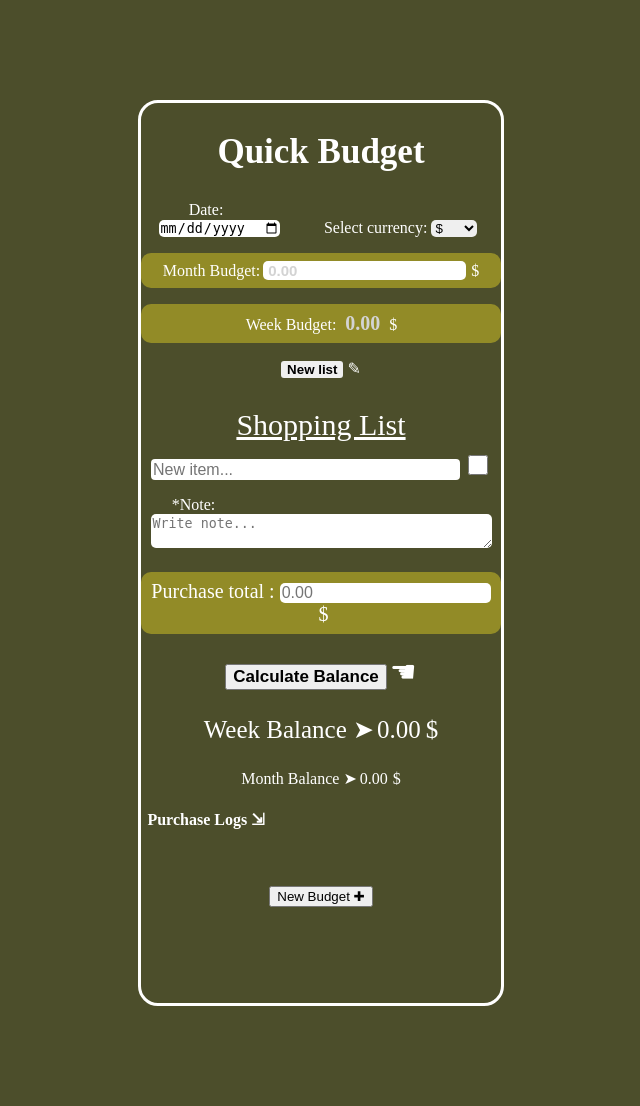
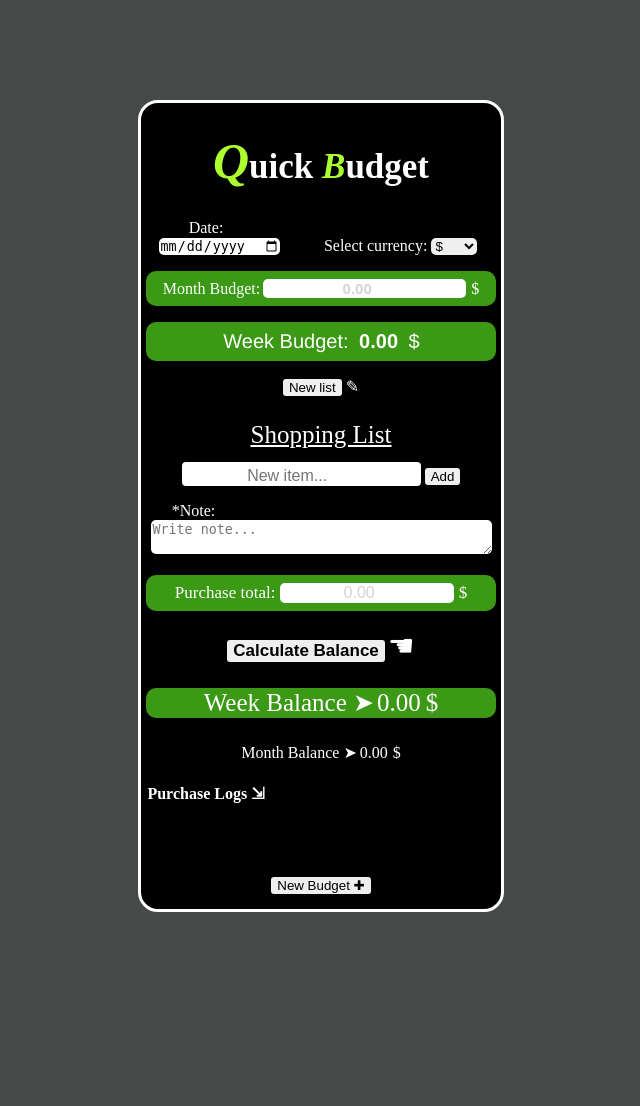
Before and after one commit to Dixy-05/projectQB, a PHP site: page / in a window 1280 px wide. Shown: the whole page, without its empty margins (319-959 px from the left). After the commit the page ends 912 px from the top, so only its background shows below. Run offline with PHP 8.4, Linux system fonts and the light colour scheme.

Commit message:
application almost ready

```diff
--- a/quickBudget.css
+++ b/quickBudget.css
@@ -1,16 +1,17 @@
 body {
-  background-color: rgb(76, 78, 43);
+  background-color: rgb(69, 73, 71);
   color: white;
   text-align: center;
 }
 #box {
-  height: 900px;
   width: 360px;
   margin: 100px auto;
   border-radius: 20px;
   border-style: solid;
   -webkit-border-radius: 20px;
   -moz-border-radius: 20px;
+  background-color: black;
+  padding-bottom: 15px;
 }
 /*User input section and box modification */
 #sec1 {
@@ -31,6 +32,8 @@ body {
 
 #wbudget {
   padding-left: 1px;
+  font-family: 'Franklin Gothic Medium', 'Arial Narrow', Arial, sans-serif;
+  font-size: 20px;
 }
 #selectCurrency {
   margin-right: 6px;
@@ -39,7 +42,7 @@ body {
   margin-left: 5px;
   font-weight: bold;
   font-size: 20px;
-  color: lightgray;
+  color: white;
 }
 .currency {
   margin-left: 5px;
@@ -50,29 +53,33 @@ body {
 }
 #amount {
   font-size: 15px;
+  text-align: center;
 }
 #amount::placeholder {
   color: lightgray;
   font-weight: bold;
   padding: 3px;
+  text-align: center;
 }
 .roundBox {
-  background-color: rgb(146, 139, 39);
+  background-color: rgb(59, 153, 22);
   border-radius: 10px;
   padding: 8px;
+  margin-left: 5px;
+  margin-right: 5px;
 }
 /* Shopping list section*/
-#slist {
-  font-size: 30px;
-  text-decoration: underline;
-  font-family: 'Brush Script MT';
-  margin-bottom: 0px;
-}
-#nlist {
+#nlistButton {
   margin-top: 0px;
   border-radius: 3px;
   border-width: 0px;
   font-weight: bold;
+}
+#slist {
+  font-size: 25px;
+  text-decoration: underline;
+  font-family: serif;
+  margin-bottom: 10px;
 }
 #newItem {
   margin-top: 10px;
@@ -80,15 +87,13 @@ body {
 #userInput {
   border-radius: 4px;
   border-width: 0px;
-  padding-right: 100px;
+  padding-right: 30px;
   font-size: 16px;
   margin-top: 3px;
-  padding-top: 2px;
+  padding-top: 5px;
+  text-align: center;
 }
-#checkBox {
-  height: 20px;
-  width: 20px;
-}
+
 #noteInput {
   border-radius: 5px;
   border-width: 0px;
@@ -96,15 +101,23 @@ body {
 #note {
   margin-bottom: 0px;
   margin-right: 255px;
+  height: auto;
 }
 #pTotal {
-  font-size: 20px;
+  font-size: 17px;
 }
 #purchasein {
+  text-align: center;
   border-radius: 5px;
   border-width: 0px;
   font-size: 16px;
+  margin-right: 0px;
+  width: 170px;
 }
+#purchasein::placeholder {
+  color: lightgray;
+}
+
 #calculate {
   font-size: 17px;
   font-weight: 700;
@@ -116,6 +129,8 @@ body {
 #weekText {
   font-size: 25px;
   font-family: 'Berlin Sans FB';
+  padding-top: 0px;
+  padding-bottom: 1px;
 }
 #weekBalance {
   margin-left: 3px;
@@ -129,3 +144,35 @@ body {
 #plsection {
   margin-right: 230px;
 }
+/*new item box, check box, x box*/
+#item {
+  background-color: rgb(59, 153, 22);
+  border-radius: 5px;
+  margin-top: 7px;
+  list-style-type: none;
+  margin-right: 60px;
+  height: 20px;
+}
+#item > button {
+  float: left;
+  border: none;
+  background-color: transparent;
+}
+#checkBox {
+  height: 20px;
+  width: 20px;
+  float: right;
+  vertical-align: middle;
+  margin-top: 0px;
+}
+#logList {
+  list-style-type: none;
+}
+.buttonHover:hover {
+  background-color: rgb(145, 136, 11);
+  color: white;
+}
+.buttonHover {
+  border-radius: 3px;
+  border-width: 0px;
+}
--- a/quickBudget.html
+++ b/quickBudget.html
@@ -9,13 +9,13 @@
     <!--Maneging the User imput-->
     <div id="box">
       <section id="sec1">
-        <h1 id="title">Quick Budget</h1>
+        <h1 id="title"><i style="color:greenyellow; font-size: 50px;">Q</i>uick <i style="color:greenyellow">B</i>udget</h1>
         <p id="date">
           <span id="dateText">Date:</span
           ><input id="dateImput" class="inputBox1" type="date" maxlength="7" />
           <span id="selectCurrency"
             >Select currency:
-            <select class="inputBox1">
+            <select id="currencyChoice" class="inputBox1">
               <option value="$">$</option>
               <option value="Lps.">Lps.</option>
             </select>
@@ -44,24 +44,25 @@
       </section>
       <!--Maneging the shopping list-->
       <section id="sec2">
-        <button id="nlist">New list</button>
+        <button id="nListButton" class='buttonHover'>New list</button>
         <span id="symbol1">&#9998;</span>
         <p id="slist">Shopping List</p>
-        <div id="newItem">
+        <div id="nItem">
           <input
             id="userInput"
             type="text"
             placeholder="New item..."
             maxlength="30"
           />
-          <input id="checkBox" cols="2" type="checkbox" />
+          <button id="enterButton" class='buttonHover'>Add</button>
+          <ul id="shoppingList"></ul>
         </div>
 
         <div>
           <p id="note">*Note:</p>
           <textarea
             id="noteInput"
-            rows="2"
+            rows="auto"
             cols="40"
             type="text"
             placeholder="Write note..."
@@ -73,16 +74,16 @@
       <section id="s3">
         <div>
           <p class="roundBox" id="pTotal">
-            Purchase total :
-            <input id="purchasein" type="number" placeholder="0.00" /><span
+            Purchase total:
+            <input id="purchasein" type="number" placeholder="0.00" /><span id="purchaseCurrency"
               class="currency"
               >$</span
             >
           </p>
         </div>
-        <button id="calculate">Calculate Balance</button
+        <button id="calculate" class='buttonHover'>Calculate Balance</button
         ><span id="symbol2">&#9754;</span>
-        <p id="weekText">
+        <p class= "roundBox"  id="weekText">
           Week Balance &#10148;<span id="weekBalance">0.00</span
           ><span class="currency">$</span>
         </p>
@@ -98,10 +99,16 @@
       </section>
       <br />
       <br />
+      <ul id="logs">
+      </ul>
       <!--Creating new Budget-->
       <section id="s5">
-        <button id="createNew">New Budget &#10010;</button>
+        <button id="createNew"class='buttonHover' >New Budget &#10010;</button>
+
       </section>
-    </div>
+
+
+
+    <script type="text/javascript" src="quickBudget.js"></script>
   </body>
 </html>
```
Also changed, not shown: quickBudget.js (added, +123 -0 lines).
